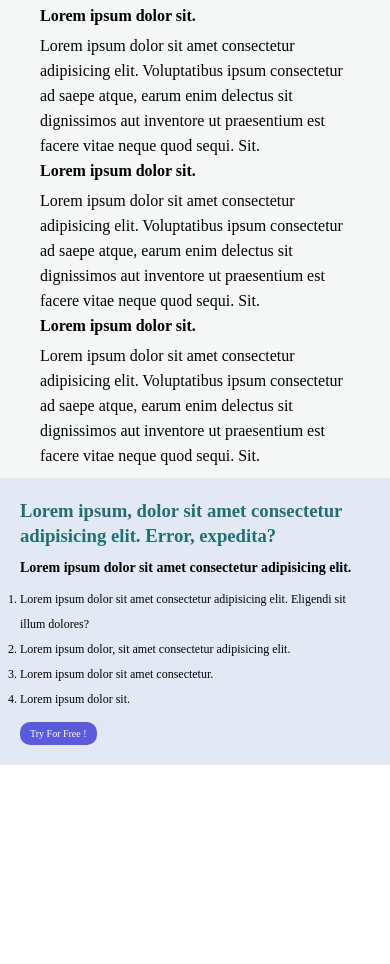
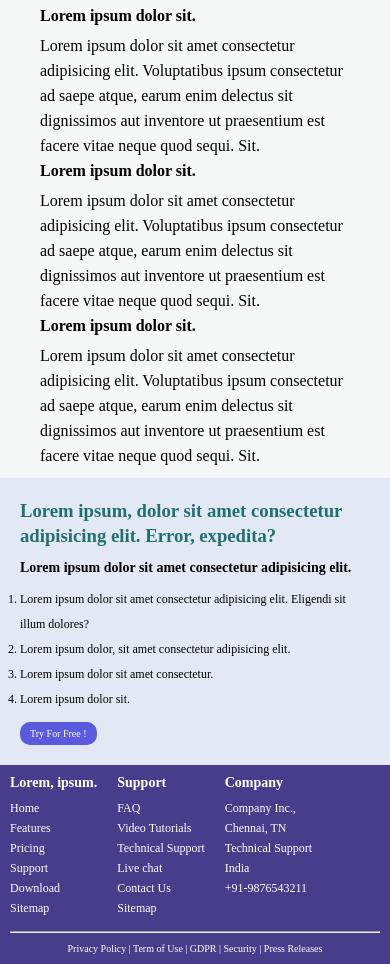
Before and after one commit to PriyaBalaDharshini/HTML_CSS_Test, a website: page index.html in a window 390 px wide. Shown: the part 1090-2054 px from the top of the page. Before the commit the page ends 1855 px from the top, so only its background shows below. Drawn offline with Linux system fonts and the light colour scheme.

Commit message:
Footer added and mobile responsiveness added

```diff
--- a/index.html
+++ b/index.html
@@ -140,6 +140,49 @@
             </div>
         </section>
     </main>
+    <footer>
+        <div class="footer">
+            <div class="main-container">
+                <div class="main">
+                    <h3>Lorem, ipsum.</h3>
+                    <ul>
+                        <li>Home</li>
+                        <li>Features</li>
+                        <li>Pricing</li>
+                        <li>Support</li>
+                        <li>Download</li>
+                        <li>Sitemap</li>
+                    </ul>
+                </div>
+                <div class="main">
+                    <h3>Support</h3>
+                    <ul>
+                        <li>FAQ</li>
+                        <li>Video Tutorials</li>
+                        <li>Technical Support</li>
+                        <li>Live chat</li>
+                        <li>Contact Us</li>
+                        <li>Sitemap</li>
+                    </ul>
+                </div>
+                <div class="main">
+                    <h3>Company</h3>
+                    <ul>
+                        <li>Company Inc.,</li>
+                        <li>Chennai, TN</li>
+                        <li>Technical Support</li>
+                        <li>India</li>
+                        <li>+91-9876543211</li>
+                    </ul>
+                </div>
+            </div>
+            <hr>
+            <div class="footer-bottom">
+                Privacy Policy | Term of Use | GDPR | Security | Press Releases
+            </div>
+        </div>
+    </footer>
+
 </body>
 
 </html>
--- a/styles.css
+++ b/styles.css
@@ -289,6 +289,43 @@ main {
     border: none;
 }
 
+.footer {
+    padding: 20px;
+    background-color: darkslateblue;
+    text-align: center;
+    color: white;
+}
+
+.main-container {
+    display: flex;
+    text-align: left;
+    margin-bottom: 20px;
+    gap: 50px;
+}
+
+.main h3 {
+    font-size: 20px;
+    margin-bottom: 15px;
+}
+
+.main ul {
+    list-style-type: none;
+    padding: 0;
+}
+
+.main ul li {
+    margin: 5px 0;
+}
+
+hr {
+    margin: 20px 0;
+
+}
+
+.footer-bottom {
+    margin-top: 10px;
+}
+
 
 @media(max-width: 480px) {
     .nav-bar {
@@ -486,6 +523,47 @@ main {
         border: none;
         margin-top: 10px;
     }
+
+    .footer {
+        padding: 10px;
+        background-color: darkslateblue;
+        text-align: center;
+        color: white;
+    }
+
+    .main-container {
+        display: flex;
+        text-align: left;
+        margin-bottom: 10px;
+        gap: 20px;
+
+    }
+
+    .main h3 {
+        font-size: 14px;
+        margin-bottom: 10px;
+    }
+
+    .main ul {
+        list-style-type: none;
+        padding: 0;
+    }
+
+    .main ul li {
+        margin: 5px 0;
+        font-size: 12px;
+    }
+
+    hr {
+        margin: 10px 0;
+
+    }
+
+    .footer-bottom {
+        margin-top: 10px;
+        font-size: 10px;
+
+    }
 }
 
 @media (min-width: 481px) and (max-width: 768px) {
```
